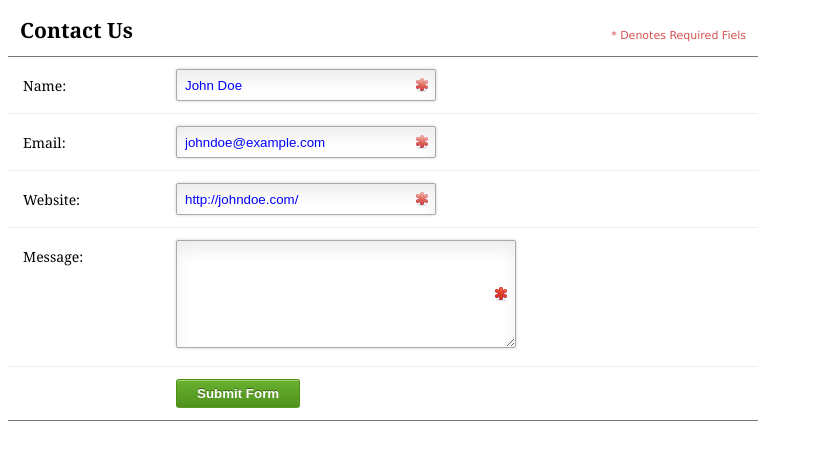
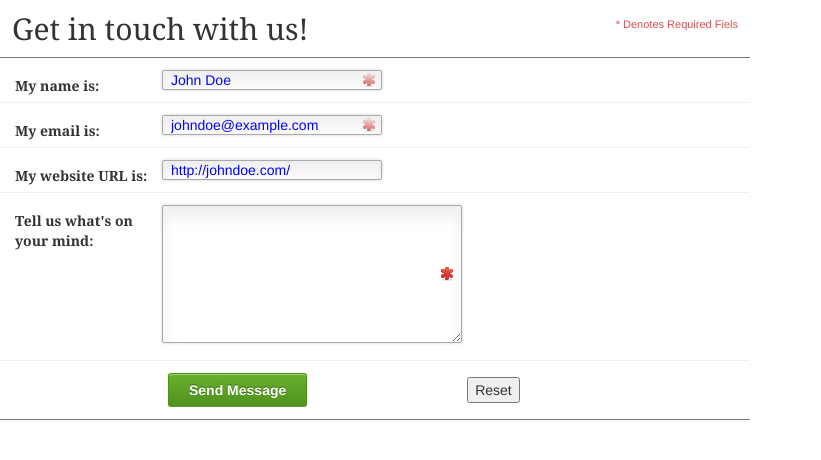
Before and after one commit to boydco/sprint-5, a plain HTML site: page HTML Form Tutorial/form.html in a window 1280 px wide. Shown: the whole page, without its empty margins (0-821 px from the left). Drawn offline with nearby package versions, Linux system fonts and the light colour scheme.

Commit message:
Usability

```diff
--- a/HTML Form Tutorial/form.html
+++ b/HTML Form Tutorial/form.html
@@ -6,35 +6,41 @@
     <meta charset="utf-8">
     <title>HTML5 Contact Form</title>
     <link rel="stylesheet" media="screen" href="styles.css" >
+    <!-- Latest compiled and minified CSS -->
+    <link rel="stylesheet" href="https://maxcdn.bootstrapcdn.com/bootstrap/3.3.5/css/bootstrap.min.css" integrity="sha512-dTfge/zgoMYpP7QbHy4gWMEGsbsdZeCXz7irItjcC3sPUFtf0kuFbDz/ixG7ArTxmDjLXDmezHubeNikyKGVyQ==" crossorigin="anonymous">
+    <!-- Optional theme -->
+    <link rel="stylesheet" href="https://maxcdn.bootstrapcdn.com/bootstrap/3.3.5/css/bootstrap-theme.min.css" integrity="sha384-aUGj/X2zp5rLCbBxumKTCw2Z50WgIr1vs/PFN4praOTvYXWlVyh2UtNUU0KAUhAX" crossorigin="anonymous">
 </head>
 <body>
   <form class="contact_form" action="#" method="post" name="contact_form">
     <ul>
       <li>
-        <h2>Contact Us</h2>
+        <h2>Get in touch with us!</h2>
         <span class="required_notification">* Denotes Required Fiels</span>
       </li>
       <li>
-        <label for="id">Name:</label>
+        <label for="id">My name is:</label>
         <input type="text" id="id" name="textfield" placeholder="John Doe" required >
       </li>
       <li>
-        <label for="email">Email:</label>
+        <label for="email">My email is:</label>
         <input type="email" id="email" name="emailAddress" placeholder="johndoe@example.com" required >
         <span class="form_hint">Proper format "name@something.com" </span>
       </li>
       <li>
-        <label for="website">Website:</label>
-        <input type="url" id="website" name="websiteAddress" placeholder="http://johndoe.com/" required pattern="(http|https)://.+" >
+        <label for="website">My website URL is:</label>
+        <input type="url" id="website" name="websiteAddress" placeholder="http://johndoe.com/" pattern="(http|https)://.+" >
         <span class="form_hint">Proper format "http://www.something.com" </span>
       </li>
       <li>
-        <label for="message">Message:</label>
+        <label for="message">Tell us what's on your mind:</label>
         <textarea name="message" id="message" cols="40" rows="6" required ></textarea>
       </li>
       <li>
-        <button class="submit" type="submit">Submit Form</button>
+        <button class="submit" type="submit">Send Message</button>
+        <button class="reset" type="reset">Reset</button>
       </li>
+
     </ul>
   </form>
 </body>
```
Also changed, not shown: usability.md (added, +10 -0 lines).
